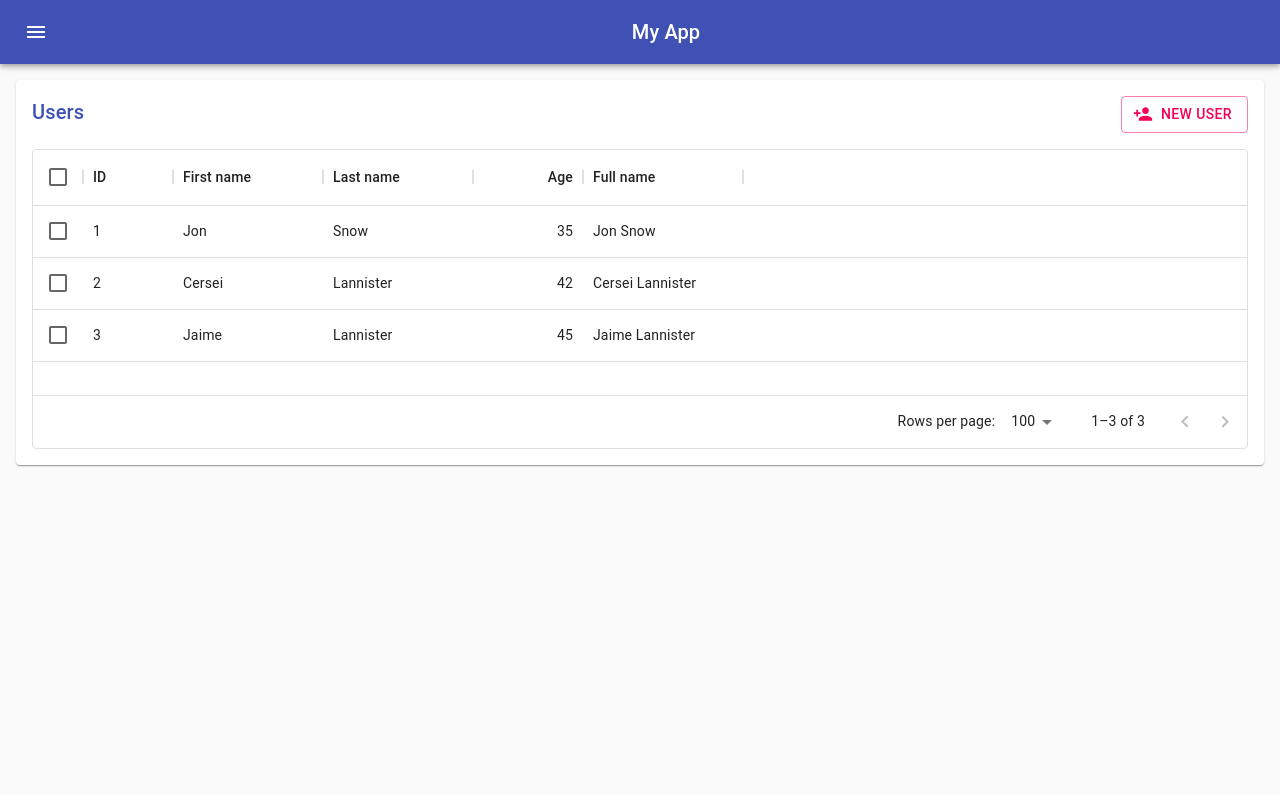
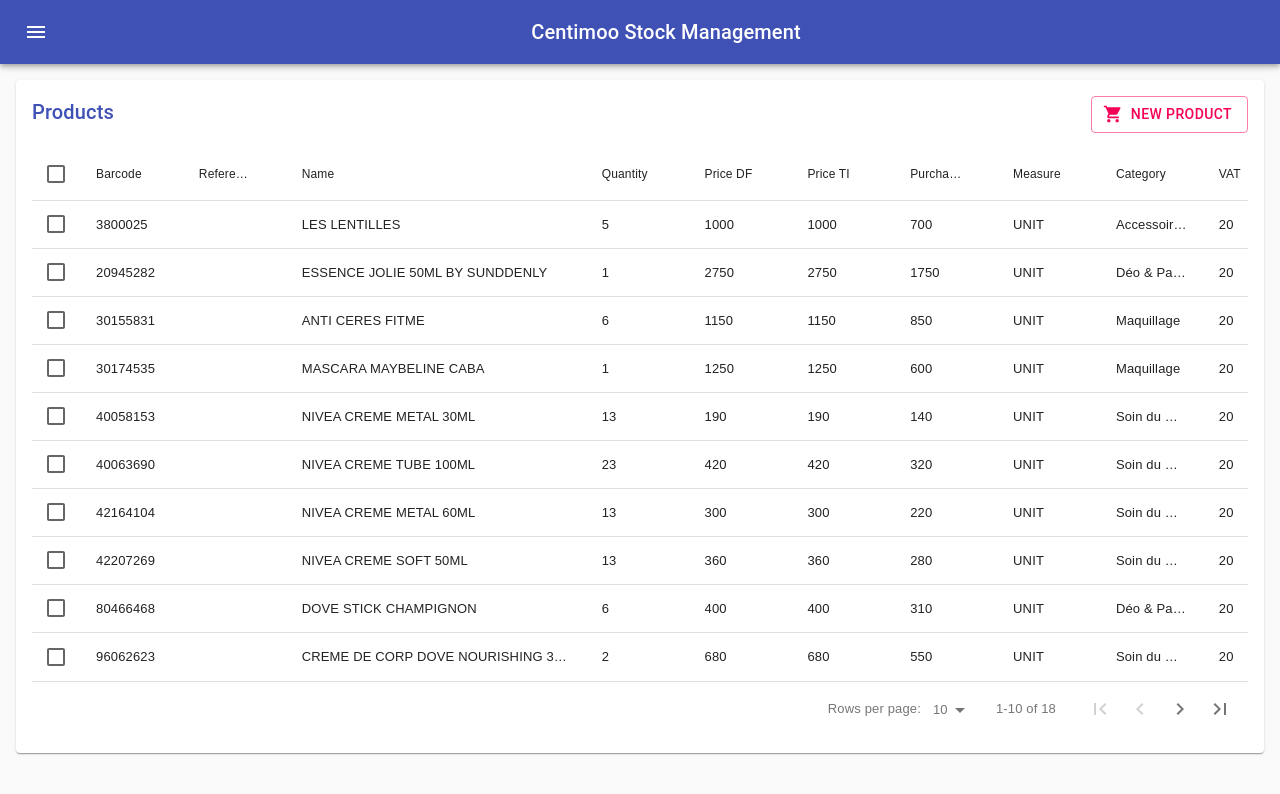
Before and after one commit to amani9300/z-frontoffice-front, a React (Create React App) app: page / in a window 1280 px wide. Shown: the top 794 px of the page. Built offline with nearby package versions, Linux system fonts and the light colour scheme.

Commit message:
replace datatable component

```diff
--- a/src/assets/css/App.css
+++ b/src/assets/css/App.css
@@ -36,7 +36,6 @@
   align-items: center;
   width: 100vw;
   height: 100vh;
-
 }
 
 .Auth-form {
--- a/src/components/Header.jsx
+++ b/src/components/Header.jsx
@@ -13,7 +13,6 @@ import * as React from 'react';
 import { useNavigate } from 'react-router-dom';
 import LogoutIcon from '@mui/icons-material/Logout';
 import AuthContext from '../contexts/AuthContext';
-import Icon from '@mui/material/Icon';
 
 export default function Header() {
   const { token, setToken } = React.useContext(AuthContext);
--- a/src/pages/product/productList.jsx
+++ b/src/pages/product/productList.jsx
@@ -8,48 +8,12 @@ import Paper from "@material-ui/core/Paper";
 import IconButton from "@material-ui/core/IconButton";
 import Typography from "@material-ui/core/Typography";
 import MenuIcon from "@material-ui/icons/Menu";
-import PersonAddIcon from "@material-ui/icons/PersonAdd";
+import Checkbox from "@mui/material/Checkbox";
+import SortIcon from "@mui/icons-material/ArrowDownward";
+import ShoppingCartIcon from '@mui/icons-material/ShoppingCart';
 import AppBar from "@material-ui/core/AppBar";
-import { DataGrid } from "@mui/x-data-grid";
 import { PRODUCTS_COLUMNS } from '../../utils/products.columns';
-
-const columns = [
-  { field: "id", headerName: "ID", width: 90 },
-  {
-    field: "firstName",
-    headerName: "First name",
-    width: 150,
-    editable: true
-  },
-  {
-    field: "lastName",
-    headerName: "Last name",
-    width: 150,
-    editable: true
-  },
-  {
-    field: "age",
-    headerName: "Age",
-    type: "number",
-    width: 110,
-    editable: true
-  },
-  {
-    field: "fullName",
-    headerName: "Full name",
-    description: "This column has a value getter and is not sortable.",
-    sortable: false,
-    width: 160,
-    valueGetter: (params) =>
-      `${params.row.firstName || ""} ${params.row.lastName || ""}`
-  }
-];
-
-const rows = [
-  { id: 1, lastName: "Snow", firstName: "Jon", age: 35 },
-  { id: 2, lastName: "Lannister", firstName: "Cersei", age: 42 },
-  { id: 3, lastName: "Lannister", firstName: "Jaime", age: 45 }
-];
+import DataTable from 'react-data-table-component';
 
 const useStyles = makeStyles((theme) => ({
   root: {
@@ -73,6 +37,8 @@ const useStyles = makeStyles((theme) => ({
   }
 }));
 
+const listColumns = PRODUCTS_COLUMNS;
+
 export default function ListProduit({
   setnom,
   setprix,
@@ -82,7 +48,7 @@ export default function ListProduit({
 }) {
   const classes = useStyles();
 
-  const [listProduit, setlistProduit] = useState([])
+  const [listProducts, setlistProduit] = useState([])
   // Récuperer la liste des produits de l'utilisateur connecté
   useEffect(() => {
     console.log('listProduit')
@@ -108,10 +74,14 @@ export default function ListProduit({
     axios
       .delete(`/api/produit/${id}`, config)
       .then((res) => {
-        setlistProduit(listProduit.filter((produit) => produit._id !== id));
+        setlistProduit(listProducts.filter((produit) => produit._id !== id));
       })
       .catch((err) => console.log(err.response));
   };
+
+  const isIndeterminate = (indeterminate) => indeterminate;
+  const selectableRowsComponentProps = { indeterminate: isIndeterminate };
+
 
   // Mettre à jours le formulaire
   const updateForm = (produit) => {
@@ -123,7 +93,7 @@ export default function ListProduit({
     window.scrollTo({ top: 0, behavior: "smooth" });
   };
 
-  // const columns = PRODUCTS_COLUMNS;
+  const ExpandedComponent = ({ data }) => <pre>{JSON.stringify(data, null, 2)}</pre>;
 
   return (
     <div className={classes.root}>
@@ -139,26 +109,40 @@ export default function ListProduit({
             <MenuIcon />
           </IconButton>
           <Typography variant="h6" className={classes.title}>
-            My App
+            Centimoo Stock Management
           </Typography>
         </Toolbar>
       </AppBar>
+
       <Paper className={classes.content}>
         <div className={classes.toolbar}>
           <Typography variant="h6" component="h2" color="primary">
-            Users
+            Products
           </Typography>
           <Button
             variant="outlined"
             color="secondary"
-            startIcon={<PersonAddIcon />}
+            startIcon={<ShoppingCartIcon />}
           >
-            New User
+            New Product
           </Button>
         </div>
-        <div style={{ height: 300, width: "100%" }}>
-          <DataGrid rows={rows} columns={columns} checkboxSelection />
-        </div>
+
+        <DataTable
+          columns={listColumns}
+          data={listProducts}
+          defaultSortField="name"
+          sortIcon={<SortIcon />}
+          fixedHeader
+          fixedHeaderScrollHeight="80vh"
+          pagination
+          responsive
+          subHeaderAlign="right"
+          subHeaderWrap
+          selectableRows
+          selectableRowsComponent={Checkbox}
+          selectableRowsComponentProps={selectableRowsComponentProps}
+        />
       </Paper>
     </div>
   )
--- a/src/utils/products.columns.js
+++ b/src/utils/products.columns.js
@@ -12,10 +12,7 @@ export const PRODUCTS_COLUMNS = [
         name: 'Name',
         selector: row => row.name,
         sortable: true,
-    },
-    {
-        name: 'Description',
-        selector: row => row.description,
+        width: "300px"
     },
     {
         name: 'Quantity',
```
Also changed, not shown: package.json (+4 -4 lines), src/App.js (line endings or trailing spaces), 1 other file (tests, documents, lock files or other folders).
